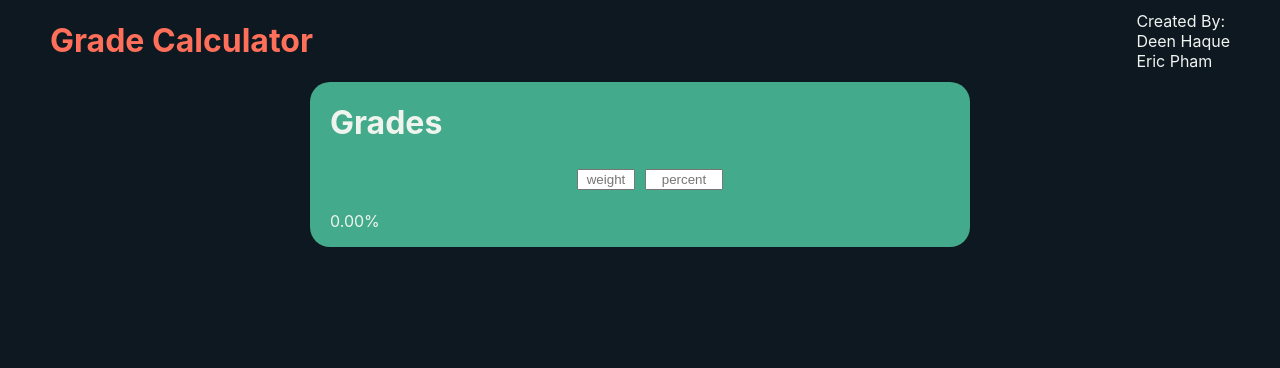
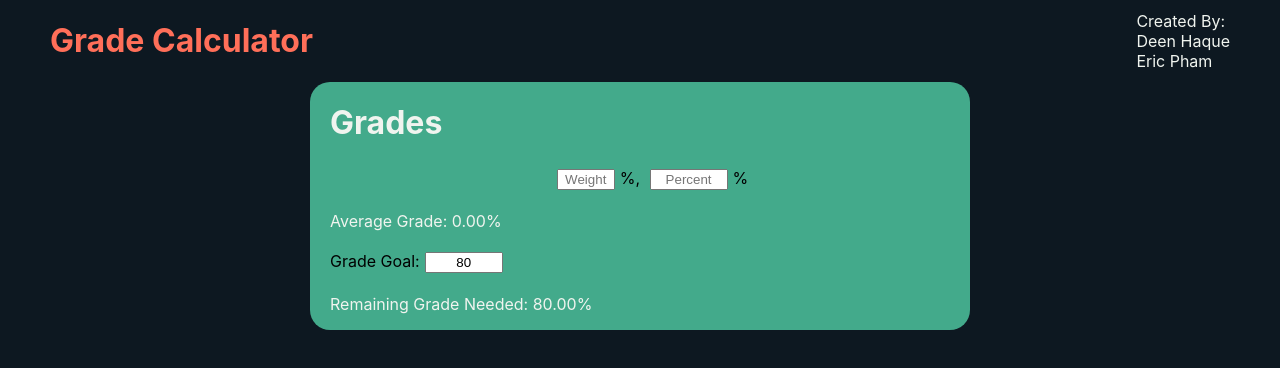
Before and after one commit to deenhaque/grade-calculator, a React (Create React App) app: page / in a window 1280 px wide. Shown: the top 368 px of the page. Built offline with nearby package versions, Linux system fonts and the light colour scheme.

Commit message:
Add remaining grade calculation

```diff
--- a/src/Grades.js
+++ b/src/Grades.js
@@ -26,6 +26,8 @@ const StyledInput = styled.input`
 export default function Grades() {
   const [grades, setGrades] = useState([{weight: '', percent: ''}]);
   const [del, setDel] = useState(false);
+  const [gradeGoal, setGradeGoal] = useState(80);
+
   const averageGrade = ()=> {
     let avg = 0;
     grades.forEach(({weight, percent})=> {
@@ -34,6 +36,23 @@ export default function Grades() {
       }
     });
     return avg;
+  }
+
+  const calculateRemainingGrade = ()=> {
+    // Get current avg grade
+    let avg = 0;
+    let totalWeight = 0;
+    let remainingWeight = 100;
+    // Get avg grade and remaining weight
+    grades.forEach(({weight, percent})=> {
+      if (weight && percent) {
+        avg += weight*percent/100;
+        totalWeight += weight;
+      }
+    });
+    remainingWeight = 100-totalWeight;
+
+    return (gradeGoal - avg) / (remainingWeight/100);
   }
 
   useEffect(()=> {
@@ -64,29 +83,47 @@ export default function Grades() {
                   style={{width: '50px'}}
                   type='text' name={`${weightKey}-${i}`}
                   value={grades[i].weight}
-                  i={i} placeholder={weightKey}
+                  i={i} placeholder={weightKey.charAt(0).toUpperCase()+weightKey.slice(1)}
                   onInput={e=> {
                     const newDel = e.target.value.length === 0;
                     setGrades(Array.from(grades, (grade, index)=> index===i ? {...grade, [weightKey]: e.target.value.replace(/\D/,'')} : grade));
                     setDel(newDel);
                   }}
-                />
+                /><label for={`${weightKey}-${i}`}>%, </label>
                 <StyledInput
                   type='text' name={`${percentKey}-${i}`}
                   value={grades[i].percent}
-                  i={i} placeholder={percentKey}
+                  i={i} placeholder={percentKey.charAt(0).toUpperCase()+percentKey.slice(1)}
                   onInput={e=> {
                     const newDel = e.target.value.length === 0;
                     setGrades(Array.from(grades, (grade, index)=> index===i ? {...grade, [percentKey]: e.target.value.replace(/\D/,'')} : grade));
                     setDel(newDel);
                   }}
-                />
+                /><label for={`${percentKey}-${i}`}>%</label>
               </Grade>
           );
         })}
         <p>
-          {`${parseFloat(averageGrade()).toFixed(2)}%`}
+          Average Grade: {`${parseFloat(averageGrade()).toFixed(2)}%`}
         </p>
+
+        <div class='form-group'>
+            <label for="goalGrade">Grade Goal:</label>
+            <StyledInput
+              type='text' name='goalGrade'
+              value={gradeGoal}
+              placeholder='Grade Goal'
+              onInput={e=> {
+                setGradeGoal(e.target.value.replace(/\D/,''));
+              }}
+            />
+        </div>
+        <p>
+          Remaining Grade Needed: {`${parseFloat(calculateRemainingGrade()).toFixed(2)}%`}
+        </p>
+
     </StyledGrades>
+
+
   );
 }
```
